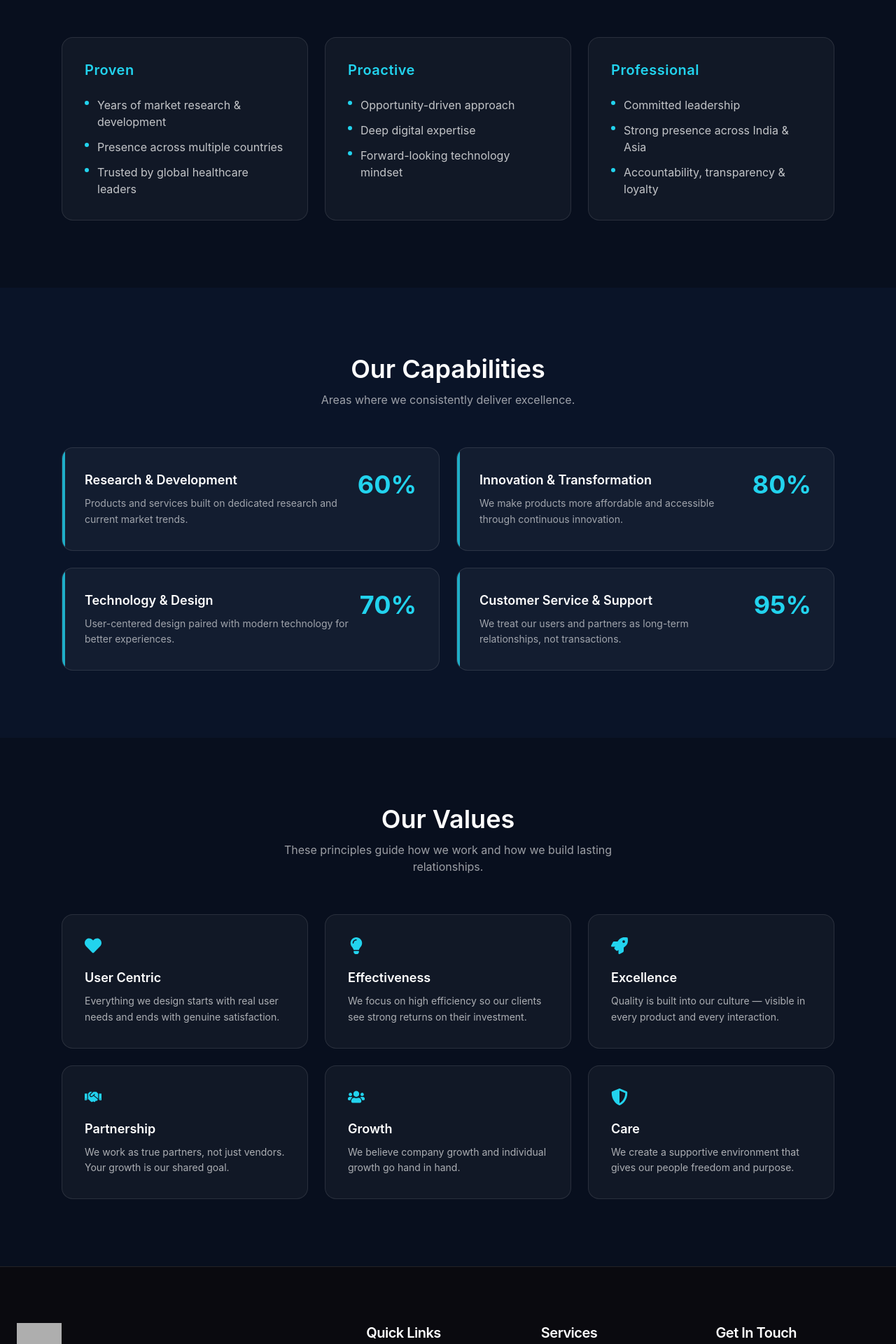
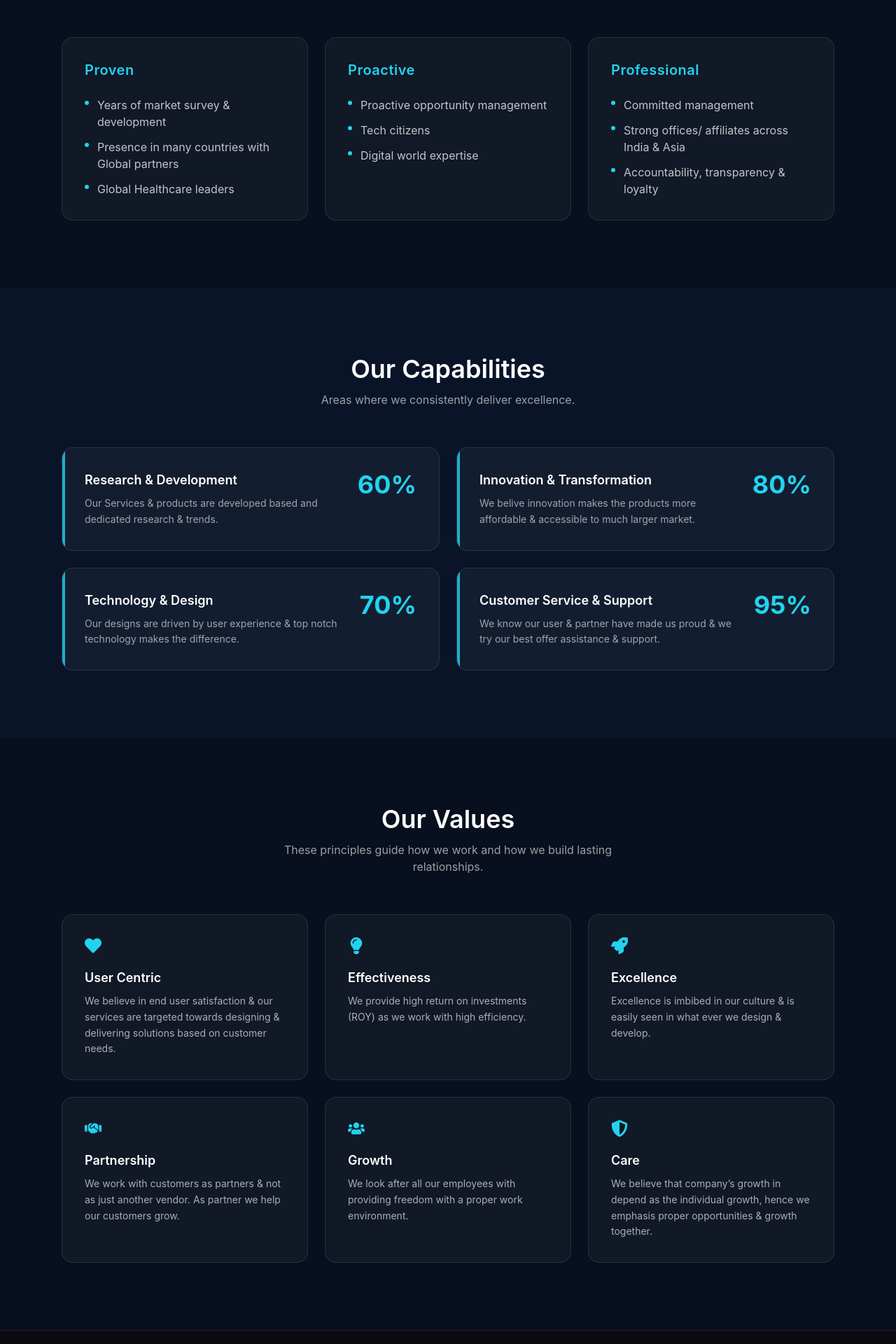
Before and after one commit to jadhavshubham1402/Software, a React (Create React App) app: page /about in a window 1280 px wide. Shown: the part 2180-4100 px from the top of the page at 70% size. Built offline with nearby package versions, Linux system fonts and the light colour scheme; grey boxes are pictures that could not be loaded.

Commit message:
changes are done

```diff
--- a/src/pages/About.js
+++ b/src/pages/About.js
@@ -137,24 +137,24 @@ const AboutPage = () => {
               {
                 title: "Proven",
                 items: [
-                  "Years of market research & development",
-                  "Presence across multiple countries",
-                  "Trusted by global healthcare leaders",
+                  "Years of market survey & development",
+                  "Presence in many countries with Global partners",
+                  "Global Healthcare leaders",
                 ],
               },
               {
                 title: "Proactive",
                 items: [
-                  "Opportunity-driven approach",
-                  "Deep digital expertise",
-                  "Forward-looking technology mindset",
+                  "Proactive opportunity management",
+                  "Tech citizens",
+                  "Digital world expertise",
                 ],
               },
               {
                 title: "Professional",
                 items: [
-                  "Committed leadership",
-                  "Strong presence across India & Asia",
+                  "Committed management",
+                  "Strong offices/ affiliates across India & Asia",
                   "Accountability, transparency & loyalty",
                 ],
               },
@@ -201,22 +201,22 @@ const AboutPage = () => {
               {
                 label: "Research & Development",
                 value: 60,
-                desc: "Products and services built on dedicated research and current market trends.",
+                desc: "Our Services & products are developed based and dedicated research & trends.",
               },
               {
                 label: "Innovation & Transformation",
                 value: 80,
-                desc: "We make products more affordable and accessible through continuous innovation.",
+                desc: "We belive innovation makes the products more affordable & accessible to much larger market.",
               },
               {
                 label: "Technology & Design",
                 value: 70,
-                desc: "User-centered design paired with modern technology for better experiences.",
+                desc: "Our designs are driven by user experience & top notch technology makes the difference.",
               },
               {
                 label: "Customer Service & Support",
                 value: 95,
-                desc: "We treat our users and partners as long-term relationships, not transactions.",
+                desc: "We know our user & partner have made us proud & we try our best offer assistance & support.",
               },
             ].map((item, i) => (
               <div
@@ -264,32 +264,32 @@ const AboutPage = () => {
               {
                 icon: <FaHeart />,
                 title: "User Centric",
-                desc: "Everything we design starts with real user needs and ends with genuine satisfaction.",
+                desc: "We believe in end user satisfaction & our services are targeted towards designing & delivering solutions based on customer needs.",
               },
               {
                 icon: <FaLightbulb />,
                 title: "Effectiveness",
-                desc: "We focus on high efficiency so our clients see strong returns on their investment.",
+                desc: "We provide high return on investments (ROY) as we work with high efficiency.",
               },
               {
                 icon: <FaRocket />,
                 title: "Excellence",
-                desc: "Quality is built into our culture — visible in every product and every interaction.",
+                desc: "Excellence is imbibed in our culture & is easily seen in what ever we design & develop.",
               },
               {
                 icon: <FaHandshake />,
                 title: "Partnership",
-                desc: "We work as true partners, not just vendors. Your growth is our shared goal.",
+                desc: "We work with customers as partners & not as just another vendor. As partner we help our customers grow.",
               },
               {
                 icon: <FaUsers />,
                 title: "Growth",
-                desc: "We believe company growth and individual growth go hand in hand.",
+                desc: "We look after all our employees with providing freedom with a proper work environment.",
               },
               {
                 icon: <FaShieldAlt />,
                 title: "Care",
-                desc: "We create a supportive environment that gives our people freedom and purpose.",
+                desc: "We believe that company’s growth in depend as the individual growth, hence we emphasis proper opportunities & growth together.",
               },
             ].map((item, i) => (
               <div
```
